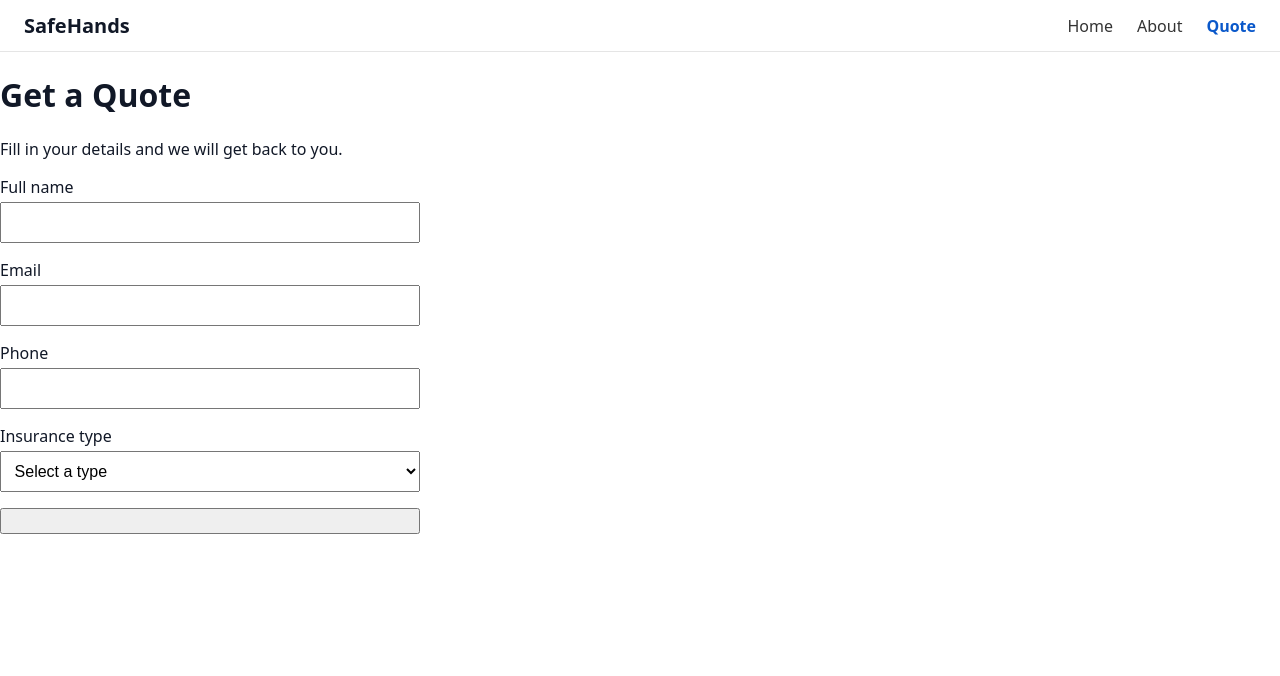
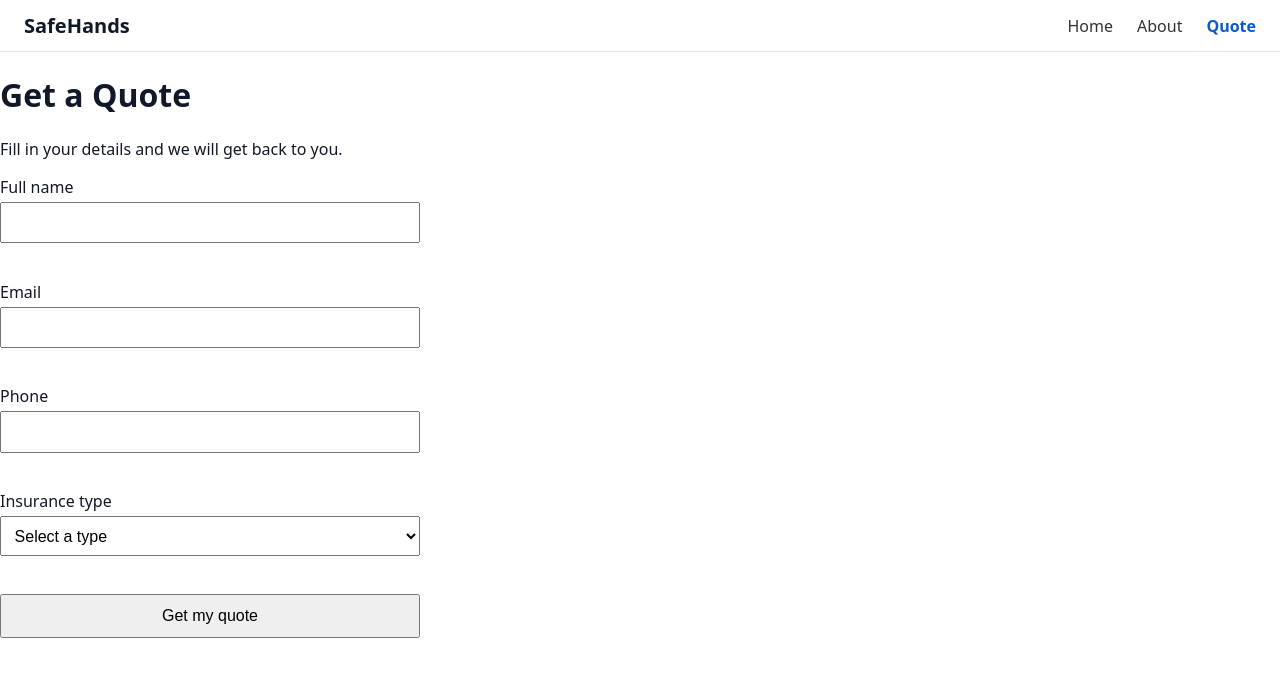
Before and after one commit to taimurniazi2498/safehands-quote-form, a React (Vite) app: page /quote in a window 1280 px wide. Shown: the top 676 px of the page. Built offline with nearby package versions, Linux system fonts and the light colour scheme.

Commit message:
Add live validation, ARIA error messages and focus management

```diff
--- a/src/components/QuoteForm.jsx
+++ b/src/components/QuoteForm.jsx
@@ -1,50 +1,119 @@
- import { useState } from "react";
+import { useRef, useState } from "react";
+import validator from 'validator';
 import styles from './QuoteForm.module.css';
 
+const validate = {
+  name: (v) => {
+    if (!v.trim()) return 'Full name is required.';
+    if (v.trim().length < 2) 'Name must be at least 2 characters.';
+    return '';
+  },
+  email: (v) => {
+    if (!v.trim()) return 'Email is required.'
+    return validator.isEmail(v.trim()) ? '' : 'Enter a valid email, like name@example.com.';
+  },
+  phone: (v) => {
+    if (!v.trim()) return 'Phone number is required.';
+    return validator.isMobilePhone(v.trim(), 'any') ? '' : 'Enter a valid phone number.';
+  },
+  insuranceType: (v) => (v ? '' : 'Please choose an insurance type.'),
+};
+
+const FIELD_ORDER = ['name', 'email', 'phone', 'insuranceType'];
+
 function QuoteForm() {
-  const [values, setValues] = useState({
-    name: '',
-    email: '',
-    phone: '',
-    insuranceType: '',
-  });
+  const [values, setValues] = useState({name: '', email: '', phone: '', insuranceType: '' });
+  const [errors, setErrors] = useState({});
+  const [submitted, setSubmitted] = useState(null);
 
+  const refs = {
+    name: useRef(null),
+    email: useRef(null),
+    phone: useRef(null),
+    insuranceType: useRef(null),
+  };
 
   const handleChange = (e) => {
     const { name, value } = e.target;
     setValues((prev) => ({ ...prev, [name]: value}));
+    setErrors((prev) => ({ ...prev, [name]: validate[name](value) }));
+    setSubmitted(null);
   };
 
+  const handleBlur = (e) => {
+    const { name, value } = e.target;
+    setErrors((prev) => ({ ...prev, [name]: validate[name](value) }));
+  };
+
+  const handleSubmit = (e) => {
+    e.preventDefault();
+    const newErrors = {};
+    FIELD_ORDER.forEach((n) => {
+      const msg = validate[n](values[n]);
+      if (msg) newErrors[n] = msg;
+    });
+    setErrors(newErrors);
+
+    const firstInvalid = FIELD_ORDER.find((n) => newErrors[n]);
+    if (firstInvalid) {
+      refs[firstInvalid].current.focus();
+      return;
+    }
+    setSubmitted({ ...values });
+  };
+
+  const fieldProps = (name) => ({
+    id: name,
+    name,
+    value: values[name],
+    onChange: handleChange,
+    onBlur: handleBlur,
+    ref: refs[name],
+    required: true,
+    'aria-invalid': errors[name] ? 'true' : 'false',
+    'aria-describedby': `${name}-error`,
+    className: errors[name] ? styles.invalid : undefined,
+  });
+
   return(
-  <form className={styles.form}>
+    <form className={styles.form} onSubmit={handleSubmit} noValidate>
       <div className={styles.field}>
         <label htmlFor="name">Full name</label>
-      <input id="name" name="name" type="text" autoComplete="name" value={values.name} onChange={handleChange} required />
+        <input type="text" autoComplete="name" {...fieldProps('name')} />
+        <p id="name-error" className={styles.error} role="alert">{errors.name}</p>
       </div>
 
       <div className={styles.field}>
         <label htmlFor="email">Email</label>
-      <input id="email" name="email" type="email" autoComplete="email" value={values.email} onChange={handleChange} required />
+        <input type="email" autoComplete="email" {...fieldProps('email')} />
+        <p id="email-error" className={styles.error} role="alert">{errors.email}</p>
       </div>
 
       <div className={styles.field}>
         <label htmlFor="phone">Phone</label>
-      <input id="phone" name="phone" type="tel" autoComplete="tel" value={values.phone} onChange={handleChange} required />
+        <input type="tel" autoComplete="tel" {...fieldProps('phone')} />
+        <p id="phone-error" className={styles.error} role="alert">{errors.phone}</p>
       </div>
 
       <div className={styles.field}>
         <label htmlFor="insuranceType">Insurance type</label>
-      <select id="insuranceType" name="insuranceType" value={values.insuranceType} onChange={handleChange} required>
-        <option value="">Select a type</option>
+        <select {...fieldProps('insuranceType')}>
+          <option value=""> Select a type</option>
           <option value="health">Health</option>
           <option value="auto">Auto</option>
           <option value="home">Home</option>
           <option value="life">Life</option>
         </select>
+        <p id="insuranceType-error" className={styles.error} role="alert">{errors.insuranceType}</p>
       </div>
 
-    <button type="submit" className={styles.button}Get my quote></button>
+      <button type="submit" className={styles.button}>Get my quote</button>
 
+      {submitted && (
+        <p className={styles.success} role="status">
+          Thanks, {submitted.name}! We will contact you at {submitted.email}.
+        </p>
+      )}
     </form>
   );
 }
--- a/src/components/QuoteForm.module.css
+++ b/src/components/QuoteForm.module.css
@@ -21,3 +21,30 @@
   font-size: 1rem;
   cursor: pointer;
 }
+
+.field input,
+.field select {
+  width: 100%;
+  box-sizing: border-box;
+}
+
+.field input :focus,
+.field select:focus {
+  outline: 3px solid #0a58ca; outline-offset: 2px;
+}
+
+.invalid {
+  border: 2px solid #c62828;
+}
+
+.error {
+  color: #c62828;
+  font-size: 0.875rem;
+  margin: 0;
+  min-height: 1.1rem;
+}
+
+.success {
+  color: #1b5e20;
+  font-weight: 600;
+}
```
Lines whose indentation alone changed are shown as unchanged.
